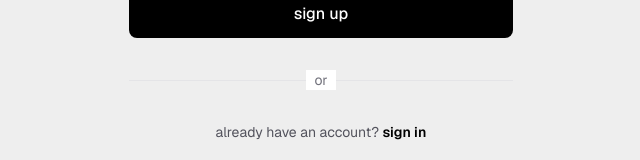
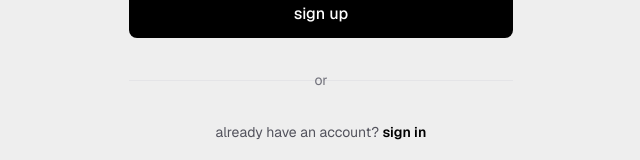
Before and after one commit to peucastro/what-im-on, a Next.js app: page /register in a window 1280 px wide. Shown: the part 556-716 px from the top of the page, without its empty margins (319-959 px from the left). Built offline with nearby package versions, Linux system fonts and the light colour scheme; no server answers.

Commit message:
color fixes

```diff
--- a/app/(auth)/login/page.tsx
+++ b/app/(auth)/login/page.tsx
@@ -126,7 +126,7 @@ function LoginForm() {
           <div className="w-full border-t border-zinc-200"></div>
         </div>
         <div className="relative flex justify-center text-sm">
-          <span className="px-2 bg-white text-zinc-500">or</span>
+          <span className="px-2 bg-transparent text-zinc-500">or</span>
         </div>
       </motion.div>
 
--- a/app/(auth)/register/page.tsx
+++ b/app/(auth)/register/page.tsx
@@ -156,7 +156,7 @@ function RegisterForm() {
           <div className="w-full border-t border-zinc-200"></div>
         </div>
         <div className="relative flex justify-center text-sm">
-          <span className="px-2 bg-white text-zinc-500">or</span>
+          <span className="px-2 bg-transparent text-zinc-500">or</span>
         </div>
       </motion.div>
 
--- a/app/(main)/page.tsx
+++ b/app/(main)/page.tsx
@@ -73,7 +73,7 @@ export default function Landing() {
 
   return (
     <motion.div
-      className="bg-white min-h-screen w-full overflow-x-hidden font-sans text-black flex flex-col items-center"
+      className="bg-cover min-h-screen w-full overflow-x-hidden font-sans text-black flex flex-col items-center"
       variants={containerVariants}
       initial="hidden"
       animate="visible"
```
Also changed, not shown: 1 other file (tests, documents, lock files or other folders).
